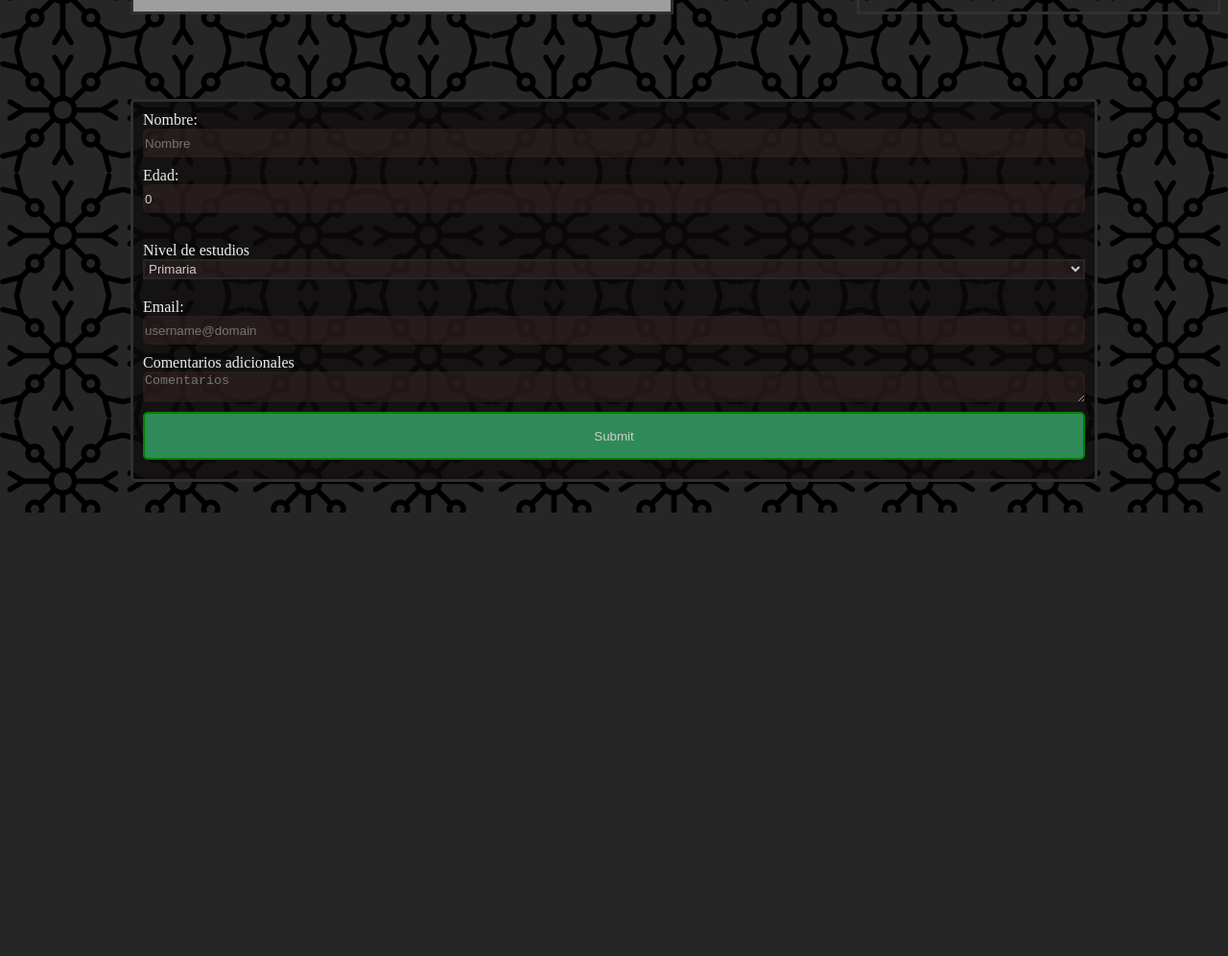
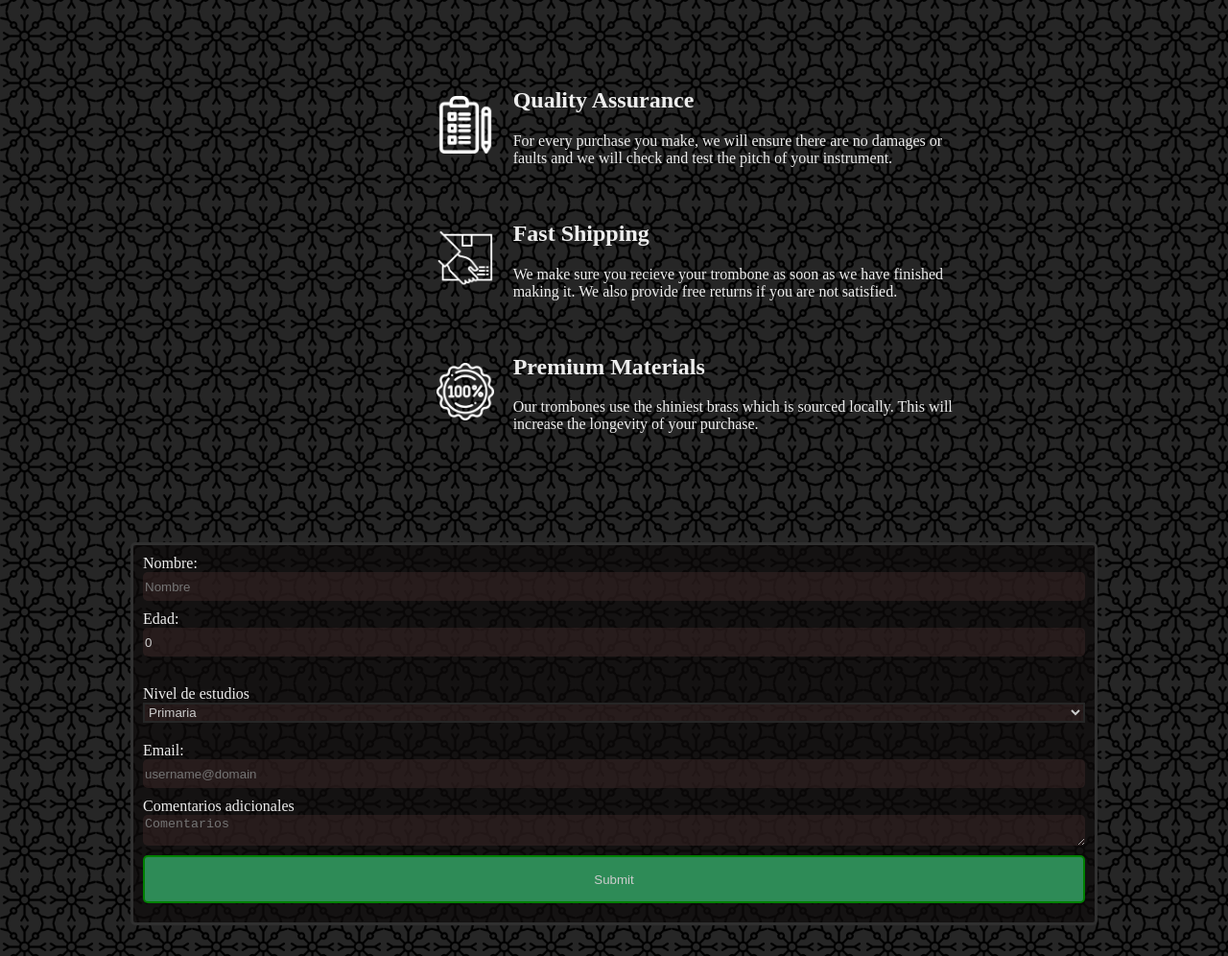
Before and after one commit to RodTiU/ProductLandingPage, a plain HTML site: page index.html in a window 1280 px wide. Shown: the part 588-1584 px from the top of the page at 96% size. Before the commit the page ends 1122 px from the top, so only its background shows below. Drawn offline with Linux system fonts and the light colour scheme; grey boxes are pictures that could not be loaded.

Commit message:
Mejoras CSS

```diff
--- a/index.html
+++ b/index.html
@@ -57,6 +57,29 @@ body form{
                 <a class="twitter-timeline" data-lang="es" data-height="500" data-theme="dark" href="https://twitter.com/Tennis?ref_src=twsrc%5Etfw">Tweets by Tennis</a> <script async src="https://platform.twitter.com/widgets.js" charset="utf-8"></script>
             </div
         </div>
+        <div id="central-zone">
+            <section class="central-section" id="calidad">
+                <img class="imgs-central" src="imgs/calidad.png" alt="Calidad de servicios"/>
+                <div>
+                    <p><h2>Quality Assurance</h2>
+                    For every purchase you make, we will ensure there are no damages or faults and we will check and test the pitch of your instrument.
+                    </p>
+                </div>
+            </section>
+            <section class="central-section" id="delivery">
+                <img class="imgs-central" src="imgs/deliver.png" alt="Delivery"/>
+                <div>
+                    <p><h2>Fast Shipping</h2>
+We make sure you recieve your trombone as soon as we have finished making it. We also provide free returns if you are not satisfied.</p>
+                </div>
+            </section>
+            <section class="central-section" id="garantia">
+                <img class="imgs-central" src="imgs/garantia.png" alt="garantía"/>
+                <div>
+                    <p><h2>Premium Materials</h2>Our trombones use the shiniest brass which is sourced locally. This will increase the longevity of your purchase.</p>
+                </div>
+            </section>
+        </div>
         <div id="container-form">
             <!-- #7: Mi página de aterrizaje tiene un elemento form con un respectivo id="form". -->
             <form id="form" action="https://www.freecodecamp.com/email-submit" method="get" accept-charset="utf-8">
--- a/styles.css
+++ b/styles.css
@@ -3,6 +3,7 @@ html{
     background-color: #262626;
     color: #EEEEEE;
     background-image: url(imgs/snowflake-pattern.png);
+    background-size: 100px;
 }
 /*  #13: La barra de navegación debe estar siempre en la parte superior del viewport.  */
 header{
@@ -39,8 +40,10 @@ body #container-mision{
     grid-template-areas:
     "mision mision tennis-timeline"
     "video video tennis-timeline"
+    ". central ."
     "form form form";
-    grid-template-columns: repeat(3, 1fr);
+    /* grid-template-columns: repeat(3, 1fr); */
+    grid-template-columns: auto;
     grid-template-rows: auto;
     grid-gap: 5vw;
 }
@@ -64,7 +67,24 @@ body #video{
 }
 body #tennis-timeline{
     grid-area: tennis-timeline;
-    border: 3px solid #303030;
+}
+body #central-zone{
+    grid-area: central;
+    display: flex;
+    flex-direction: column;
+}
+body .central-section{
+    display: flex;
+    flex-direction: row;
+    margin: 10px 0vh;
+    align-content: center;
+    justify-content: center;
+}
+body .imgs-central{
+    filter: invert(100%);
+    height: 60px;
+    align-self: center;
+    margin: 20px;
 }
 body #container-form{
     grid-area: form;
@@ -103,4 +123,3 @@ form #submit{
     border: 2px solid green;
     background-color: seagreen;
 }
-/* Hola */
```
Also changed, not shown: 1 other file.
